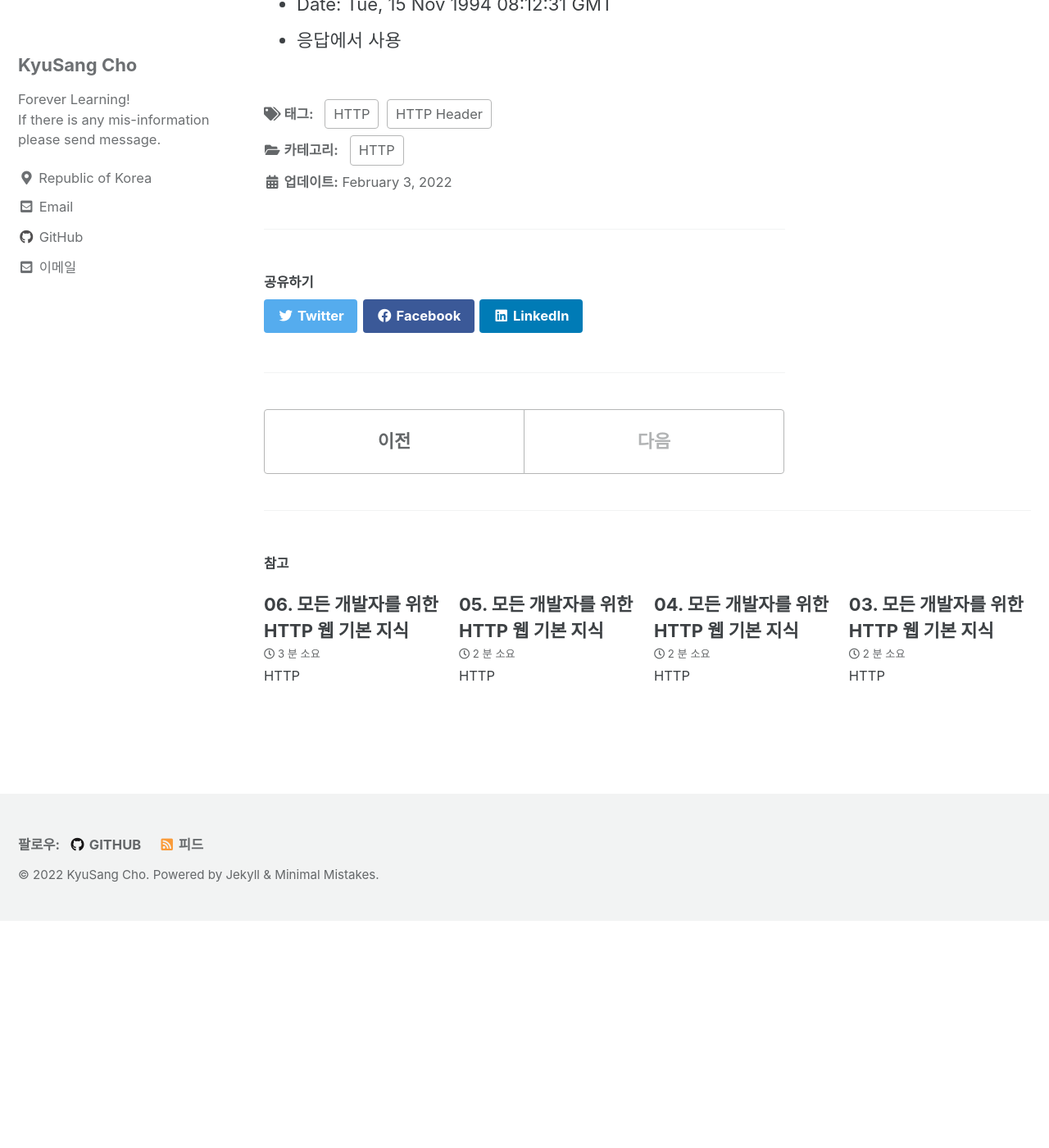
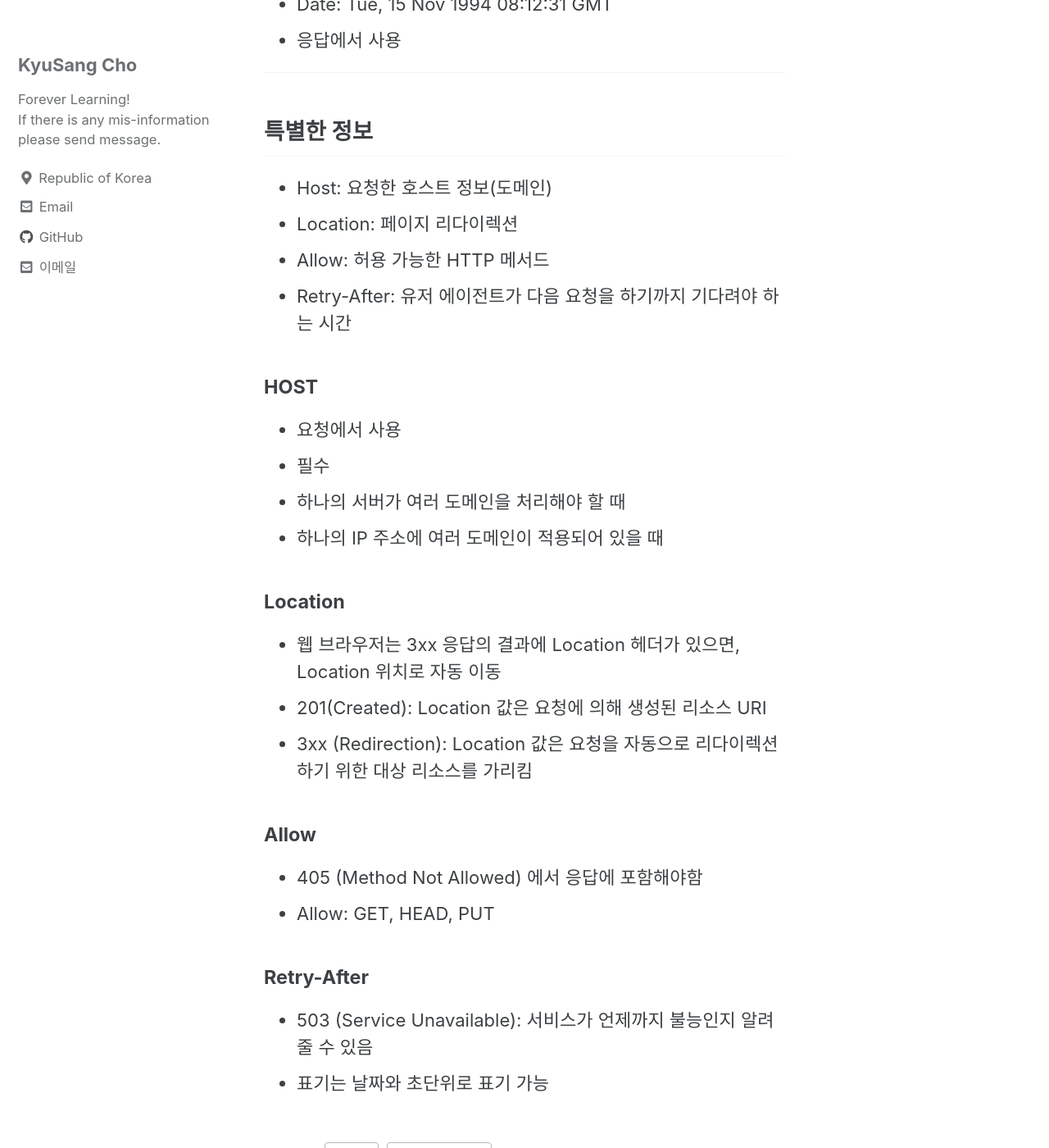
Before and after one commit to DevKS-Yet/DevKs-Yet.github.io, a Jekyll site: the page built from _posts/2022-02-03-50(http07).md, in a window 1280 px wide and 1400 px high, scrolled down 6316 px. Shown: the whole window at 82% size. Built offline with Jekyll 4.4.1, drawn with Linux system fonts in a browser that asks for light colours; cached includes are drawn as plain includes; before the commit the page ends 7439 px from its top, so only the background shows below that.

Commit message:
20220203

```diff
--- a/_posts/2022-02-03-50(http07).md
+++ b/_posts/2022-02-03-50(http07).md
@@ -143,3 +143,30 @@ Quality Values(q)
 #### Date
 - Date: Tue, 15 Nov 1994 08:12:31 GMT
 - 응답에서 사용
+
+---
+
+## 특별한 정보
+- Host: 요청한 호스트 정보(도메인)
+- Location: 페이지 리다이렉션
+- Allow: 허용 가능한 HTTP 메서드
+- Retry-After: 유저 에이전트가 다음 요청을 하기까지 기다려야 하는 시간
+
+#### HOST
+- 요청에서 사용
+- 필수
+- 하나의 서버가 여러 도메인을 처리해야 할 때
+- 하나의 IP 주소에 여러 도메인이 적용되어 있을 때
+
+#### Location
+- 웹 브라우저는 3xx 응답의 결과에 Location 헤더가 있으면, Location 위치로 자동 이동
+- 201(Created): Location 값은 요청에 의해 생성된 리소스 URI
+- 3xx (Redirection): Location 값은 요청을 자동으로 리다이렉션하기 위한 대상 리소스를 가리킴
+
+#### Allow
+- 405 (Method Not Allowed) 에서 응답에 포함해야함
+- Allow: GET, HEAD, PUT
+
+#### Retry-After
+- 503 (Service Unavailable): 서비스가 언제까지 불능인지 알려줄 수 있음
+- 표기는 날짜와 초단위로 표기 가능
```
